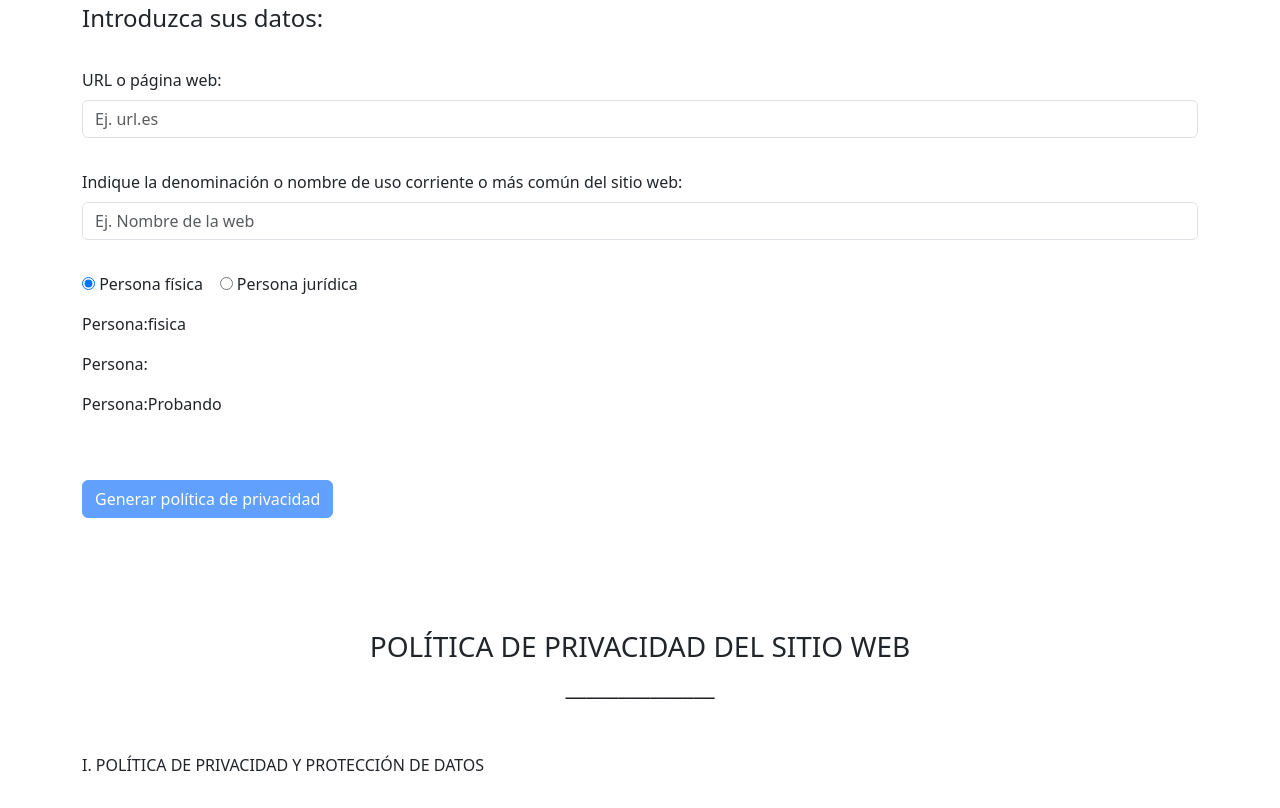
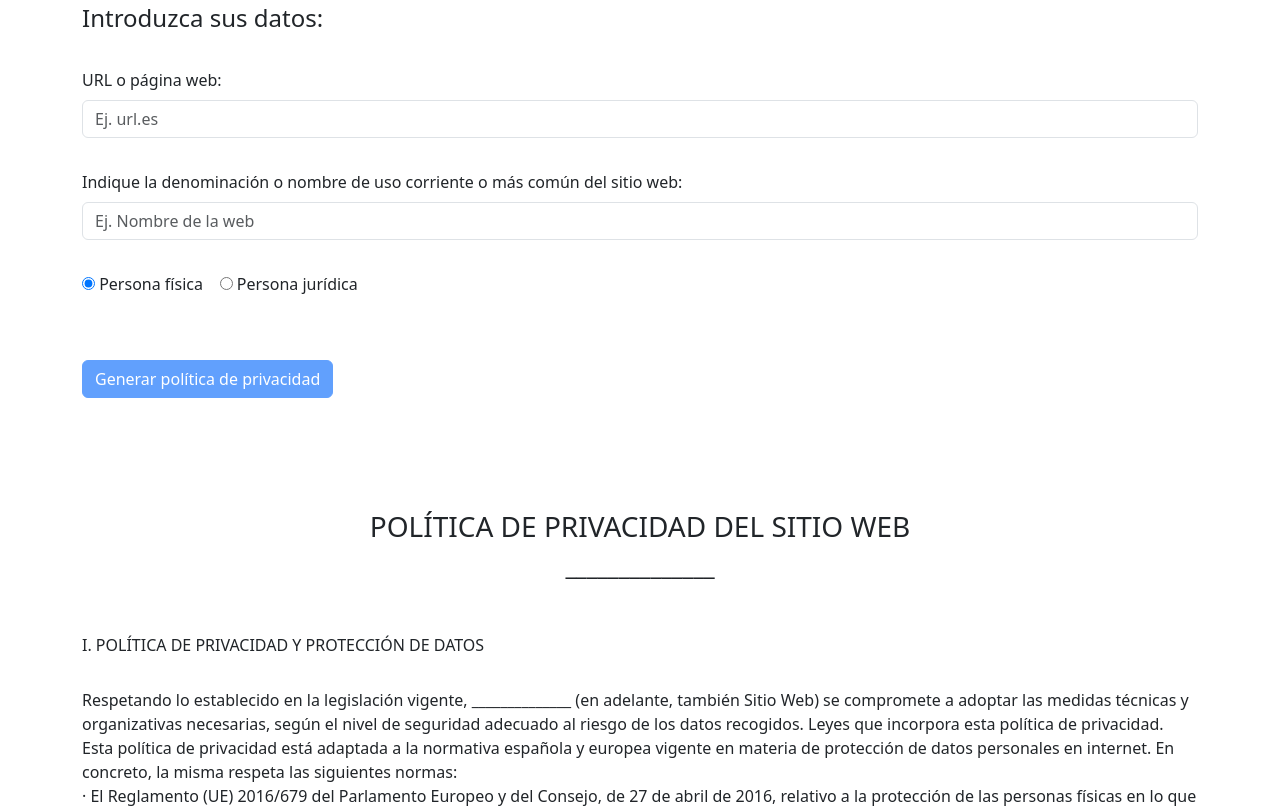
Before and after one commit to BFPere/Politica-Privacidad, an Angular app: page / in a window 1280 px wide. Shown: the top 808 px of the page. Built offline with nearby package versions, Linux system fonts and the light colour scheme.

Commit message:
AMB CHECK BOX FUNCIONANT

```diff
--- a/src/app/app.module.ts
+++ b/src/app/app.module.ts
@@ -5,13 +5,13 @@ import { FormsModule, ReactiveFormsModule } from '@angular/forms';
 import { AppRoutingModule } from './app-routing.module';
 import { AppComponent } from './app.component';
 import { FormulariComponent } from './formulari/formulari.component';
-import { CheckformComponent } from './checkform/checkform.component';
+
 
 @NgModule({
   declarations: [
     AppComponent,
     FormulariComponent,
-    CheckformComponent
+
   ],
   imports: [
     BrowserModule,
--- a/src/app/checkform/checkform.component.html
+++ /dev/null
@@ -1,16 +0,0 @@
-
-<!-- <form [formGroup]="formulariocheck" > -->
-    <form [formGroup]="formulariocheck"(ngSubmit)="submit()">
-    <p><br>
-      <input type="radio" formControlName="persona" value="fisica">&#160;Persona física&#160;&#160;&#160;
-      <input type="radio" formControlName="persona" value="juridica">&#160;Persona jurídica
-    </p>
-<!--
-    <p><button type="submit">Confirmar</button></p>
-  </form>-->
-  <div>
-    <p>Persona:{{formulariocheck.value.persona}}</p>
-    <p>Persona:{{this.persona}}</p>
-    <p>Persona:{{this.tipopersona2}}</p>
-    <!-- <p>Persona:{{this.tipopersona}}</p> -->
-  </div>
--- a/src/app/checkform/checkform.component.ts
+++ /dev/null
@@ -1,25 +0,0 @@
-import { Component, OnInit } from '@angular/core';
-import { FormGroup, FormControl } from '@angular/forms';
-
-@Component({
-  selector: 'app-checkform',
-  templateUrl: './checkform.component.html',
-  styleUrls: ['./checkform.component.css']
-})
-
-export class CheckformComponent implements OnInit{
-tipopersona2: string="Probando";
-persona!: string;
-
-  formulariocheck = new FormGroup({
-    persona: new FormControl('fisica'),
-  });
-
-  ngOnInit(): void {
-  }
-
-  submit() {
-    console.log("hola");
-  }
-
-}
--- a/src/app/formulari/formulari.component.html
+++ b/src/app/formulari/formulari.component.html
@@ -3,7 +3,6 @@
     <div class="container">
 
     <form [formGroup]="formulario" (ngSubmit)="onSubmit(formulario)" novalidate>
-      <fieldset id="forms__input">
 
         <legend>Introduzca sus datos:</legend>
 
@@ -20,11 +19,14 @@
           <div *ngIf="m.url.errors?.required" class="errorform">Introduzca el nombre de la web</div>
         </div>
 
-        <app-checkform></app-checkform>
+        <p><br>
+          <input type="radio" formControlName="persona" value="fisica">&#160;Persona física&#160;&#160;&#160;
+          <input type="radio" formControlName="persona" value="juridica">&#160;Persona jurídica
+        </p>
 
         <br><br><p><button class="btn btn-primary" type="submit" [disabled]="!formulario.valid">Generar política de privacidad</button></p>
         <br><br><br><br>
-      </fieldset>
+
     </form>
 </div>
 </section>
--- a/src/app/formulari/formulari.component.ts
+++ b/src/app/formulari/formulari.component.ts
@@ -1,6 +1,5 @@
-import { Component, OnInit } from '@angular/core';
-import { FormGroup, FormControl, FormBuilder, Validators} from '@angular/forms';
-import { CheckformComponent } from '../checkform/checkform.component';
+import { Component, OnInit} from '@angular/core';
+import { FormGroup, FormControl, Validators} from '@angular/forms';
 
 
 @Component({
@@ -10,29 +9,25 @@ import { CheckformComponent } from '../checkform/checkform.component';
 })
 export class FormulariComponent implements OnInit {
 
-  formulario!: FormGroup;
-  checkform: any;
-
-  constructor(private formBuilder: FormBuilder) {}
+  formulario = new FormGroup({
+    url: new FormControl('', [Validators.required,
+      Validators.pattern('(https:\/\/www\.|http:\/\/www\.|https:\/\/|http:\/\/)?[a-zA-Z0-9]{2,}(\.[a-zA-Z0-9]{2,})(\.[a-zA-Z0-9]{2,})?')]),
+    nombreurl: new FormControl('', [Validators.required]),
+    persona: new FormControl('fisica'),
+  });
 
   url: string = "______________";
   nombreurl: string = "______________";
-  persona: string ="fisica";
+  tipopersona!: string;
 
 
   ngOnInit(): void {
-    this.formulario = this.formBuilder.group({
-      url: ['', [Validators.required,
-        Validators.pattern('(https:\/\/www\.|http:\/\/www\.|https:\/\/|http:\/\/)?[a-zA-Z0-9]{2,}(\.[a-zA-Z0-9]{2,})(\.[a-zA-Z0-9]{2,})?')]],
-      nombreurl: ['', [Validators.required]],
-
-    });
   }
 
   onSubmit(_datosForm: any) {
     this.url = _datosForm.value.url;
     this.nombreurl = _datosForm.value.nombreurl;
-    // this.persona = this.checkform.formulariocheck.value.persona;
+    this.tipopersona = _datosForm.value.persona;
   }
 
   get m(){
```
Also changed, not shown: src/app/checkform/checkform.component.css (deleted), 1 other file (tests, documents, lock files or other folders).
